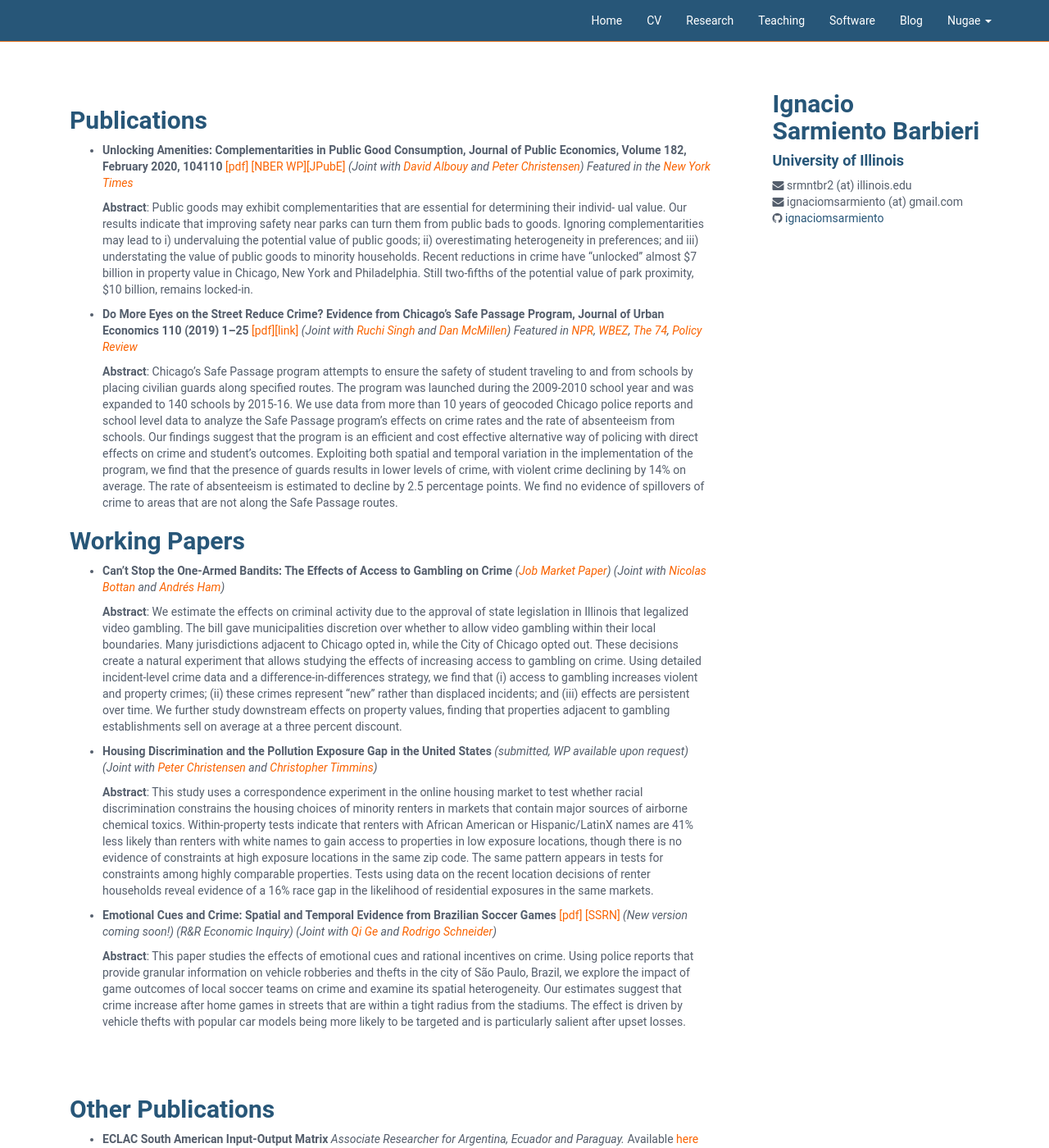
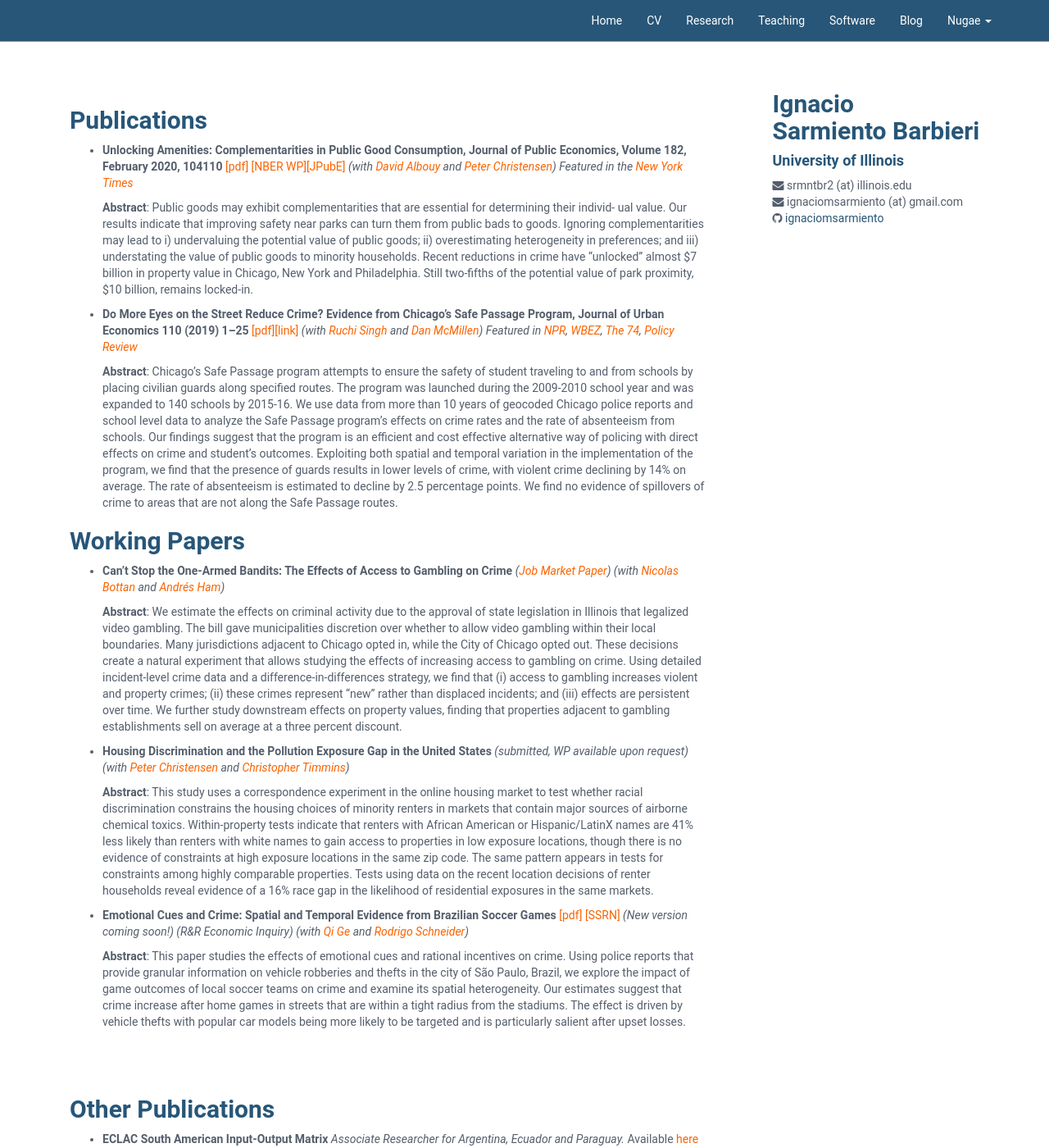
Before and after one commit to ignaciomsarmiento/ignaciomsarmiento.github.io, a Jekyll site: the page built from research.md, in a window 1280 px wide and 1400 px high. Shown: the whole window at 82% size. Built offline with Jekyll 4.4.1, drawn with Linux system fonts in a browser that asks for light colours; our own code applies the rules of GitHub Pages for plain Markdown files.

Commit message:
update research

```diff
--- a/research.md
+++ b/research.md
@@ -5,14 +5,14 @@ layout: secondary_pages
 ## Publications
 
 * **Unlocking Amenities: Complementarities in Public Good Consumption, Journal of Public Economics, Volume 182, February 2020, 104110** [[pdf]](/assets/Unlocking_Amenities.pdf) [[NBER WP]](https://www.nber.org/papers/w25107)[[JPubE]](https://authors.elsevier.com/c/1aSFWAlw9f3nO)
-	*(Joint with [David Albouy](http://davidalbouy.net/) and [Peter Christensen](http://www.peterchristensen.net/))* *Featured in the [New York Times](https://nyti.ms/2ztMhZZ)*
+	*(with [David Albouy](http://davidalbouy.net/) and [Peter Christensen](http://www.peterchristensen.net/))* *Featured in the [New York Times](https://nyti.ms/2ztMhZZ)*
 
 	**Abstract**:
 	Public goods may exhibit complementarities that are essential for determining their individ- ual value. Our results indicate that improving safety near parks can turn them from public bads to goods. Ignoring complementarities may lead to i) undervaluing the potential value of public goods; ii) overestimating heterogeneity in preferences; and iii) understating the value of public goods to minority households. Recent reductions in crime have “unlocked” almost $7 billion in property value in Chicago, New York and Philadelphia. Still two-fifths of the potential value of park proximity, $10 billion, remains locked-in.
 
 
 * **Do More Eyes on the Street Reduce Crime? Evidence from Chicago’s Safe Passage Program, Journal of Urban Economics 110 (2019) 1–25** [[pdf]](/assets/Safe_Passage_JUE.pdf)[[link]](https://www.sciencedirect.com/science/article/pii/S0094119019300014)
-	*(Joint with [Ruchi Singh](http://www.ruchisingh.net/) and [Dan McMillen](https://sites.google.com/site/danielpmcmillen/home))* *Featured in [NPR](https://n.pr/2kZ9HDh), [WBEZ](https://www.wbez.org/shows/wbez-news/chicagos-safe-passage-curbs-street-violence-without-police-studies-show/d9d59e37-968a-49e1-a825-dcf56e2381b0), [The 74](https://www.the74million.org/study-chicagos-civilian-monitoring-program-kept-kids-safe-on-school-commutes-providing-possible-model-for-urban-districts/), [Policy Review](https://chicagopolicyreview.org/2019/12/23/keeping-students-safe-positive-results-from-chicagos-safe-passage-program/?fbclid=IwAR2A1dz6pvB6kqcJsQUjuPyEMu6rJXZAReJR3az9VbzLskKKJ81cziq_H_8)*
+	*(with [Ruchi Singh](http://www.ruchisingh.net/) and [Dan McMillen](https://sites.google.com/site/danielpmcmillen/home))* *Featured in [NPR](https://n.pr/2kZ9HDh), [WBEZ](https://www.wbez.org/shows/wbez-news/chicagos-safe-passage-curbs-street-violence-without-police-studies-show/d9d59e37-968a-49e1-a825-dcf56e2381b0), [The 74](https://www.the74million.org/study-chicagos-civilian-monitoring-program-kept-kids-safe-on-school-commutes-providing-possible-model-for-urban-districts/), [Policy Review](https://chicagopolicyreview.org/2019/12/23/keeping-students-safe-positive-results-from-chicagos-safe-passage-program/?fbclid=IwAR2A1dz6pvB6kqcJsQUjuPyEMu6rJXZAReJR3az9VbzLskKKJ81cziq_H_8)*
 
 	**Abstract**:
    Chicago's Safe Passage program attempts to ensure the safety of student traveling to and from schools by placing civilian guards along specified routes. The program was launched during the 2009-2010 school year and was expanded to 140 schools by 2015-16. We use data from more than 10 years of geocoded Chicago police reports and school level data to analyze the Safe Passage program's effects on crime rates and the rate of absenteeism from schools. Our findings suggest that the program is an efficient and cost effective alternative way of policing with direct effects on crime and student's outcomes. Exploiting both spatial and temporal variation in the implementation of the program, we find that the presence of guards results in lower levels of crime, with violent crime declining by 14% on average. The rate of absenteeism is estimated to decline by 2.5 percentage points. We find no evidence of spillovers of crime to areas that are not along the Safe Passage routes.
@@ -22,20 +22,20 @@ layout: secondary_pages
 ## Working Papers
 
 * **Can’t Stop the One-Armed Bandits: The Effects of Access to Gambling on Crime** *([Job Market Paper](/assets/Sarmiento_Barbieri_JMP.pdf))* <!--- [[SSRN]](https://ssrn.com/abstract=3020332) -->
-	*(Joint with [Nicolas Bottan](https://www.nicolasbottan.com/) and [Andrés Ham](https://https://andresham.com/))*
+	*(with [Nicolas Bottan](https://www.nicolasbottan.com/) and [Andrés Ham](https://https://andresham.com/))*
 
 	**Abstract**:
 	We estimate the effects on criminal activity due to the approval of state legislation in Illinois that legalized video gambling. The bill gave municipalities discretion over whether to allow video gambling within their local boundaries. Many jurisdictions adjacent to Chicago opted in, while the City of Chicago opted out. These decisions create a natural experiment that allows studying the effects of increasing access to gambling on crime. Using detailed incident-level crime data and a difference-in-differences strategy, we find that (i) access to gambling increases violent and property crimes; (ii) these crimes represent "new" rather than displaced incidents; and (iii) effects are persistent over time. We further study downstream effects on property values, finding that properties adjacent to gambling establishments sell on average at a three percent discount.
 
 
 * **Housing Discrimination and the Pollution Exposure Gap in the United States** *(submitted, WP available upon request)*
-	*(Joint with [Peter Christensen](http://www.peterchristensen.net/) and [Christopher Timmins](https://sites.duke.edu/christophertimmins/))*
+	*(with [Peter Christensen](http://www.peterchristensen.net/) and [Christopher Timmins](https://sites.duke.edu/christophertimmins/))*
 
 	**Abstract**:
 	This study uses a correspondence experiment in the online housing market to test whether racial discrimination constrains the housing choices of minority renters in markets that contain major sources of airborne chemical toxics.  Within-property tests indicate that renters with African American or Hispanic/LatinX names are 41% less likely than renters with white names to gain access to properties in low exposure locations, though there is no evidence of constraints at high exposure locations in the same zip code.  The same pattern appears in tests for constraints among highly comparable properties.  Tests using data on the recent location decisions of renter households reveal evidence of a 16% race gap in the likelihood of residential exposures in the same markets.
 
 * **Emotional Cues and Crime: Spatial and Temporal Evidence from Brazilian Soccer Games**  [[pdf]](/assets/Soccer_Robbery.pdf) [[SSRN]](https://papers.ssrn.com/sol3/papers.cfm?abstract_id=3289286) *(New version coming soon!)* *(R&R Economic Inquiry)*
-	*(Joint with [Qi Ge](https://qi-ge.weebly.com/) and [Rodrigo Schneider](https://sites.google.com/view/rodrigoaraujoschneider))*
+	*(with [Qi Ge](https://qi-ge.weebly.com/) and [Rodrigo Schneider](https://sites.google.com/view/rodrigoaraujoschneider))*
 
 	**Abstract**:
 	This paper studies the effects of emotional cues and rational incentives on crime. Using police reports that provide granular information on vehicle robberies and thefts in the city of São Paulo, Brazil, we explore the impact of game outcomes of local soccer teams on crime and examine its spatial heterogeneity. Our estimates suggest that crime increase after home games in streets that are within a tight radius from the stadiums. The effect is driven by vehicle thefts with popular car models being more likely to be targeted and is particularly salient after upset losses.
```
Also changed, not shown: 2 other files.
